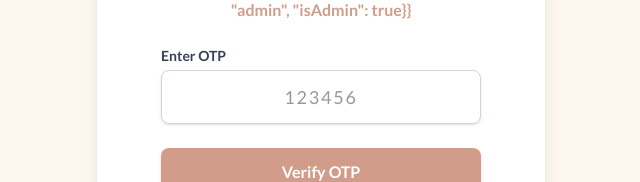
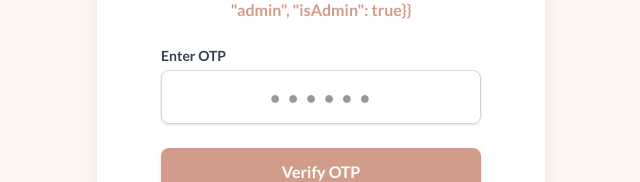
Before and after one commit to ArpanUpreti1/PrettyLittleGIfts, a React (Vite) app: page /otp-verification in a window 1280 px wide. Shown: the part 939-1121 px from the top of the page, without its empty margins (319-959 px from the left). Built offline with nearby package versions, Linux system fonts and the light colour scheme; no server answers; sample sign-in values are in the browser's storage.

Commit message:
ux(otp): use dots as input placeholder for secure visual coding

```diff
--- a/src/assets/components/pages/OTPVerification.jsx
+++ b/src/assets/components/pages/OTPVerification.jsx
@@ -156,7 +156,7 @@ const OTPVerification = () => {
               className="mt-1 block w-full px-4 py-3 border border-gray-300 rounded-lg shadow-sm focus:ring-[#B8860B] focus:border-[#B8860B] text-center text-lg tracking-widest"
               required
               maxLength="6"
-              placeholder="123456"
+              placeholder="● ● ● ● ● ●"
               disabled={loading}
             />
           </div>
```
